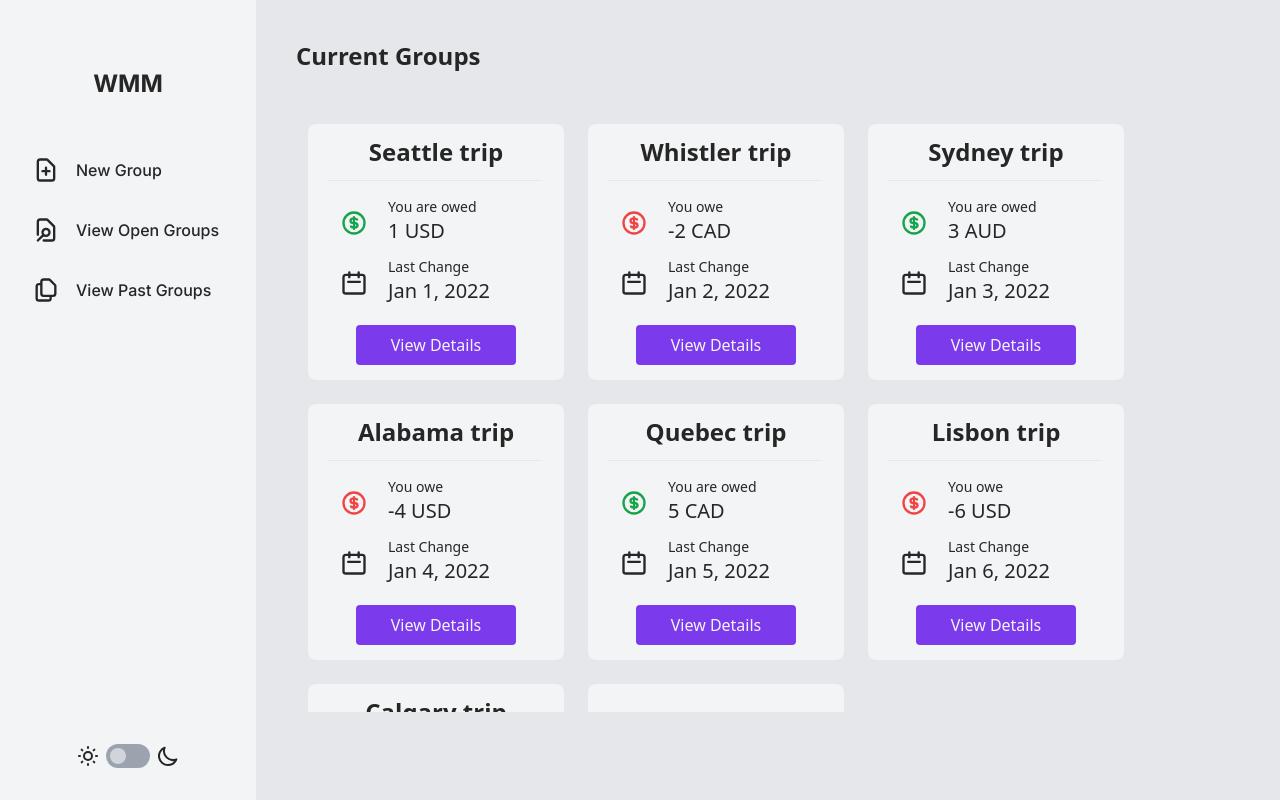
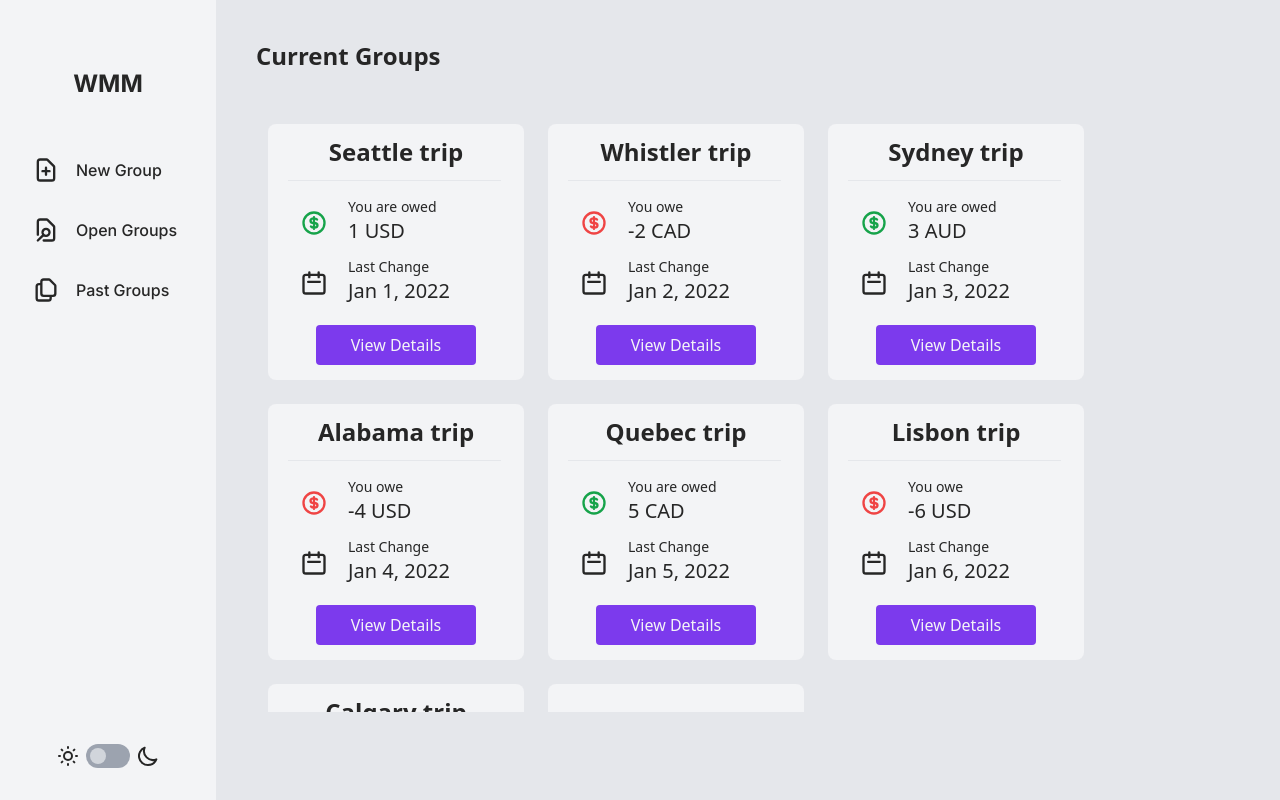
Before and after one commit to yanchenm/split, a Next.js app in the folder frontend/: page /app in a window 1280 px wide. Built offline with nearby package versions, Linux system fonts and the light colour scheme.

Commit message:
make sidebar fixed size

```diff
--- a/frontend/components/App/Sidebar.tsx
+++ b/frontend/components/App/Sidebar.tsx
@@ -28,12 +28,15 @@ const Sidebar: React.FC = () => {
     <DarkmodeContext.Consumer>
       {(darkmodeProps) => {
         return (
-          <div className="font-default bg-gray-100 dark:bg-slate-900 text-neutral-800 dark:text-slate-300 w-64 space-y-6 px-4 py-7 transition duration-200 flex flex-col justify-between">
+          <div className="font-default bg-gray-100 dark:bg-slate-900 text-neutral-800 dark:text-slate-300 w-54 space-y-6 px-4 py-7 transition duration-200 flex flex-none flex-col justify-between">
             {/* Logo */}
             <div>
-              <a className="flex items-center justify-center space-x-2 px-2 mb-10 mt-10">
+              <div
+                className="flex items-center justify-center space-x-2 px-2 mb-10 mt-10 cursor-pointer"
+                onClick={() => router.push('/app')}
+              >
                 <span className="text-2xl font-extrabold">WMM</span>
-              </a>
+              </div>
 
               {/* Navbar */}
               <nav>
@@ -49,14 +52,14 @@ const Sidebar: React.FC = () => {
                   onClick={() => router.push('/app')}
                 >
                   <DocumentSearchIcon className="h-7 w-7" />
-                  <button className="pl-4 text-left font-medium">View Open Groups</button>
+                  <button className="pl-4 text-left font-medium">Open Groups</button>
                 </div>
                 <div
                   className="hover:bg-gray-200 dark:hover:bg-slate-800 py-4 px-4 rounded  transition duration-200 flex cursor-pointer"
                   onClick={() => router.push('/app/pastGroups')}
                 >
                   <DocumentDuplicateIcon className="h-7 w-7" />
-                  <button className="pl-4 text-left font-medium">View Past Groups</button>
+                  <button className="pl-4 text-left font-medium">Past Groups</button>
                 </div>
               </nav>
             </div>
--- a/frontend/tailwind.config.js
+++ b/frontend/tailwind.config.js
@@ -9,6 +9,9 @@ module.exports = {
       fontFamily: {
         default: ['Inter'],
       },
+      spacing: {
+        '54': '13.5rem',
+      }
     },
   },
   plugins: [],
```
